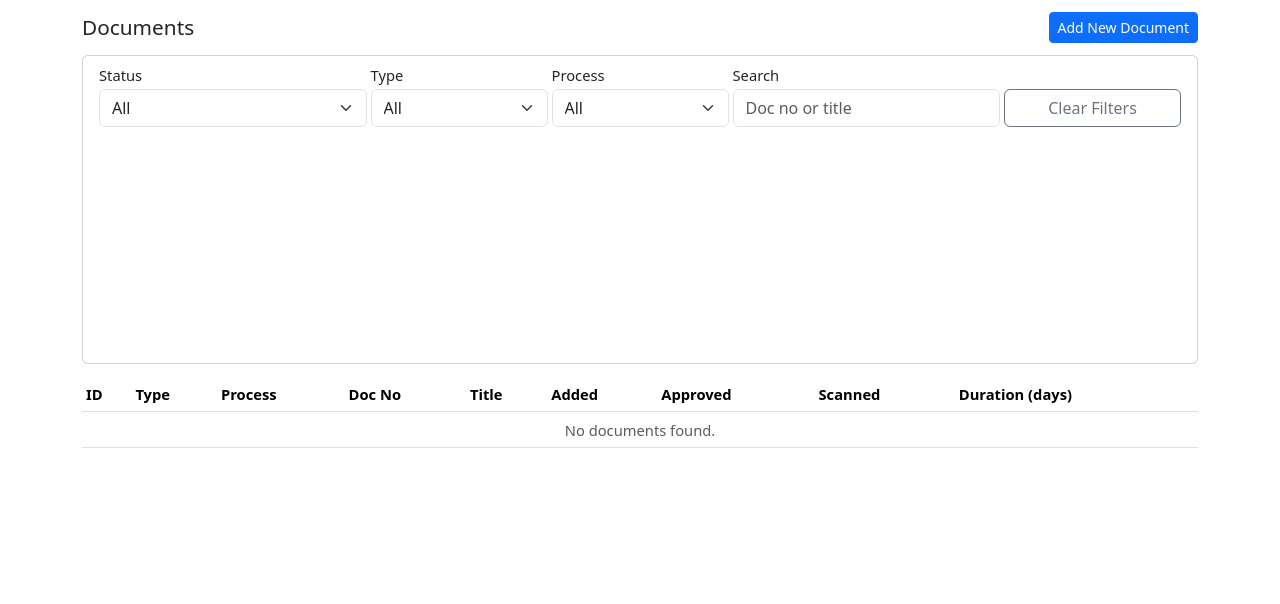
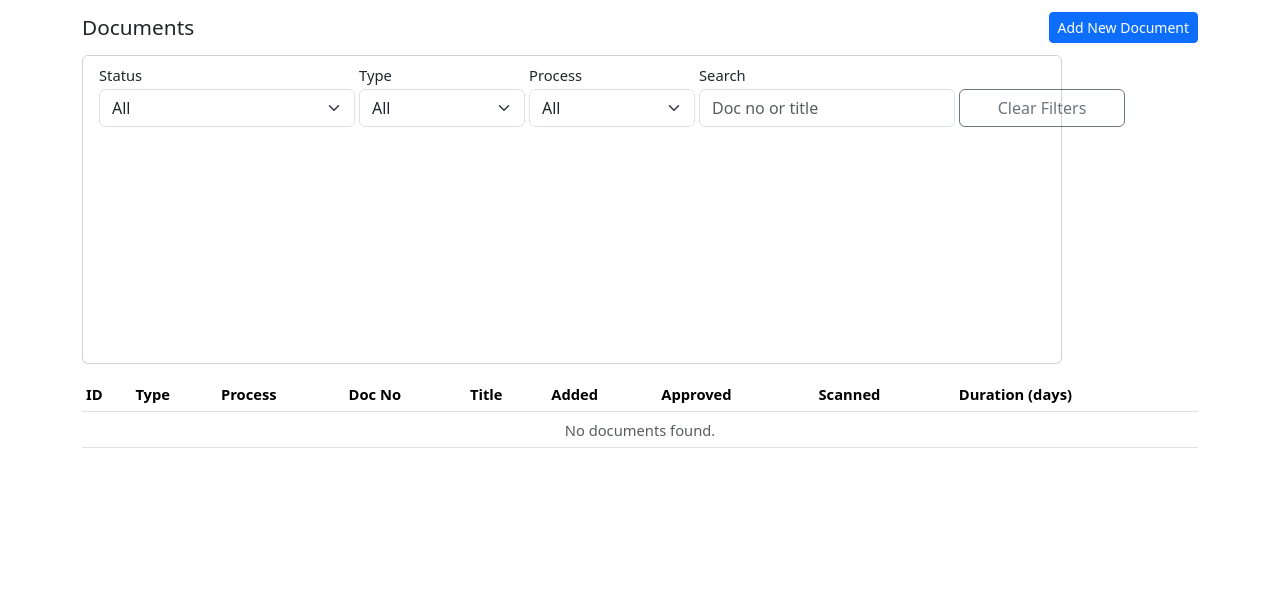
Before and after one commit to xf0123/DocTrack, a Flask app: page /documents in a window 1280 px wide. Shown: the part 57-661 px from the top of the page. Run offline with Flask 3, Linux system fonts and the light colour scheme; the visitor is signed in with stand-in values (Sample User, id 1); data comes from the database, SQL or seed files in the repository; data that the repository does not hold is empty.

Commit message:
Fix documents filter form to keep fixed width across zoom

```diff
--- a/static/style.css
+++ b/static/style.css
@@ -56,6 +56,25 @@ body.documents-page-body main.container {
   font-size: 1.3rem;
 }
 
+#documentsFilterForm {
+  width: 980px;
+  max-width: 980px;
+}
+
+#documentsFilterForm .row {
+  flex-wrap: nowrap;
+}
+
+#documentsFilterForm .col-md-3 {
+  flex: 0 0 260px;
+  max-width: 260px;
+}
+
+#documentsFilterForm .col-md-2 {
+  flex: 0 0 170px;
+  max-width: 170px;
+}
+
 .documents-table-wrap {
   flex: 1 1 auto;
   min-height: 0;
```
